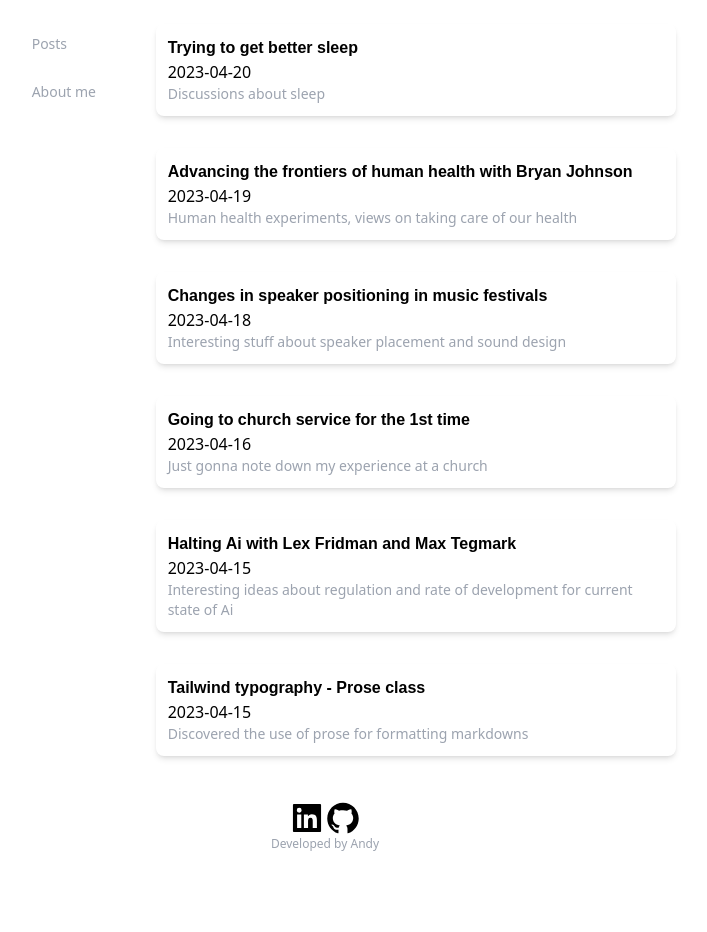
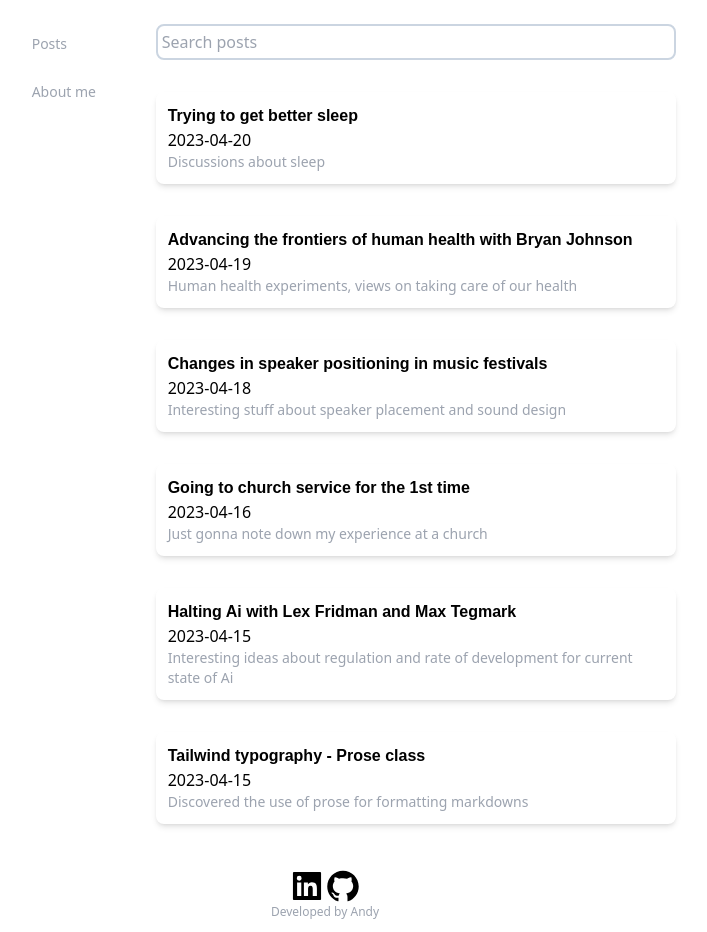
Before and after one commit to AndyFooGuoZhen/Nextjs_Blog, a Next.js app in the folder blog/: page / in a window 1280 px wide. Shown: the whole page, without its empty margins (315-1022 px from the left). Before the commit the page ends 864 px from the top, so only its background shows below. Built offline with nearby package versions, Linux system fonts and the light colour scheme.

Commit message:
Implemented search bar for posts, added analytics

```diff
--- a/blog/app/layout.tsx
+++ b/blog/app/layout.tsx
@@ -1,6 +1,7 @@
 import Link from "next/link";
 import "../styles/globals.css";
 import { AiFillLinkedin, AiFillGithub } from "react-icons/ai";
+import { AnalyticsWrapper } from '../components/analytics';
 
 export const metadata = {
   title: "Andy's Blog",
@@ -60,6 +61,7 @@ export default function RootLayout({
             </div>
             {footer}
           </div>
+          <AnalyticsWrapper />
         </div>
       </body>
     </html>
--- a/blog/app/page.tsx
+++ b/blog/app/page.tsx
@@ -3,40 +3,14 @@ import PostPreviews from "@/components/PostPreview";
 import React from "react";
 import { ChangeEvent } from "react";
 import ClientComponent from "@/components/clientComponent";
-
-// let word = "";
-
-// const filterWord = () => {
-//   if (document !== null && document.getElementById("search") !== null) {
-//     const input: HTMLElement | null = document.getElementById("search");
-//     console.log(input);
-//   }
-// };
-
-// const handleSearch = () => {
-//   return (
-//     <div>
-//       <input
-//         id="search"
-//         placeholder=" Search posts"
-//         className="border-slate-300 border-2 w-full rounded-lg mb-8 p-1"
-//       />
-//       <button className="border-slate-300 border-2 w-full rounded-lg">
-//         press
-//       </button>
-//     </div>
-//   );
-// };
+import FilteredPostPreviews from "@/components/FilteredPostPreview";
 
 //Use .. for spread operator, "take all fields of this object"
 
 const HomePage = () => {
   const postMetadata = getPostMetadata();
 
-  const postPreviews = postMetadata.map((data) => (
-    <PostPreviews key={data.title} {...data} />
-  ));
-
+  const postPreviews =  <FilteredPostPreviews {...postMetadata}/>
   return <div>{postPreviews}</div>;
 };
 
@@ -49,11 +23,7 @@ export default HomePage;
 //     <PostPreviews key={data.title} {...data} />
 //   ));
 
-//   // <div>
-//   //   <ClientComponent>
 
-//   //   </ClientComponent>
-//   // </div>
 //   return <div>{postPreviews}</div>;
 // };
 
--- /dev/null
+++ b/blog/components/CallGPT.ts
@@ -0,0 +1,28 @@
+const prompt: "Given a blog post with title: {Title} and {content}, generate 5 tags for me based on the title and content in yaml form Title: <tag1>, <tag2>, tag3>"
+
+export default async function handler(req, res) {
+    const { prompt } = req.body;
+
+    const payload = {
+      model: "gpt-3.5-turbo",
+      prompt,
+      temperature: 0.7,
+      top_p: 1,
+      frequency_penalty: 0,
+      presence_penalty: 0,
+      max_tokens: 200,
+      n: 1,
+    };
+
+    const response = await fetch("https://api.openai.com/v1/completions", {
+      headers: {
+        "Content-Type": "application/json",
+        Authorization: `Bearer ${process.env.OPENAI_API_KEY ?? ""}`,
+      },
+      method: "POST",
+      body: JSON.stringify(payload),
+    });
+
+    const json = await response.json();
+    res.status(200).json(json);
+  }
--- /dev/null
+++ b/blog/components/FilteredPostPreview.tsx
@@ -0,0 +1,41 @@
+'use client';
+import Link from "next/link";
+import { PostMetaData } from "./PostMetaData";
+import { ChangeEvent, useState, useEffect} from "react";
+import PostPreviews from "./PostPreview";
+
+const FilteredPostPreviews = (props: PostMetaData[]) => {
+
+    const PostMetaDatas = Object.values(props);
+    const [filterWord, setFilterWord] = useState("");
+
+    const handleInputChange = (event:ChangeEvent<HTMLInputElement>)=>{
+        setFilterWord(event.target.value.toLowerCase());
+    }
+
+
+    const filteredPostMetaDatas = filterWord.trim() ===' ' ?
+    PostMetaDatas
+    : PostMetaDatas.filter((data :PostMetaData)=>
+    data.title.toLowerCase().includes(filterWord)||
+    data.subtitle.toLowerCase().includes(filterWord));
+
+    const postPreviews = filteredPostMetaDatas.map((data) => (
+    <PostPreviews key={data.title} {...data} />
+  ));
+
+    return (
+        <div>
+             <input
+            id="search"
+            placeholder="Search posts"
+            className="border-slate-300 border-2 w-full rounded-lg mb-8 p-1"
+            onChange={handleInputChange}
+            />
+            {postPreviews}
+        </div>
+
+    );
+  };
+
+export default FilteredPostPreviews;
--- /dev/null
+++ b/blog/components/analytics.tsx
@@ -0,0 +1,6 @@
+'use client';
+import { Analytics } from '@vercel/analytics/react';
+
+export function AnalyticsWrapper() {
+  return <Analytics />;
+}
```
Also changed, not shown: blog/package.json (+6 -5 lines), 2 other files (tests, documents, lock files or other folders).
